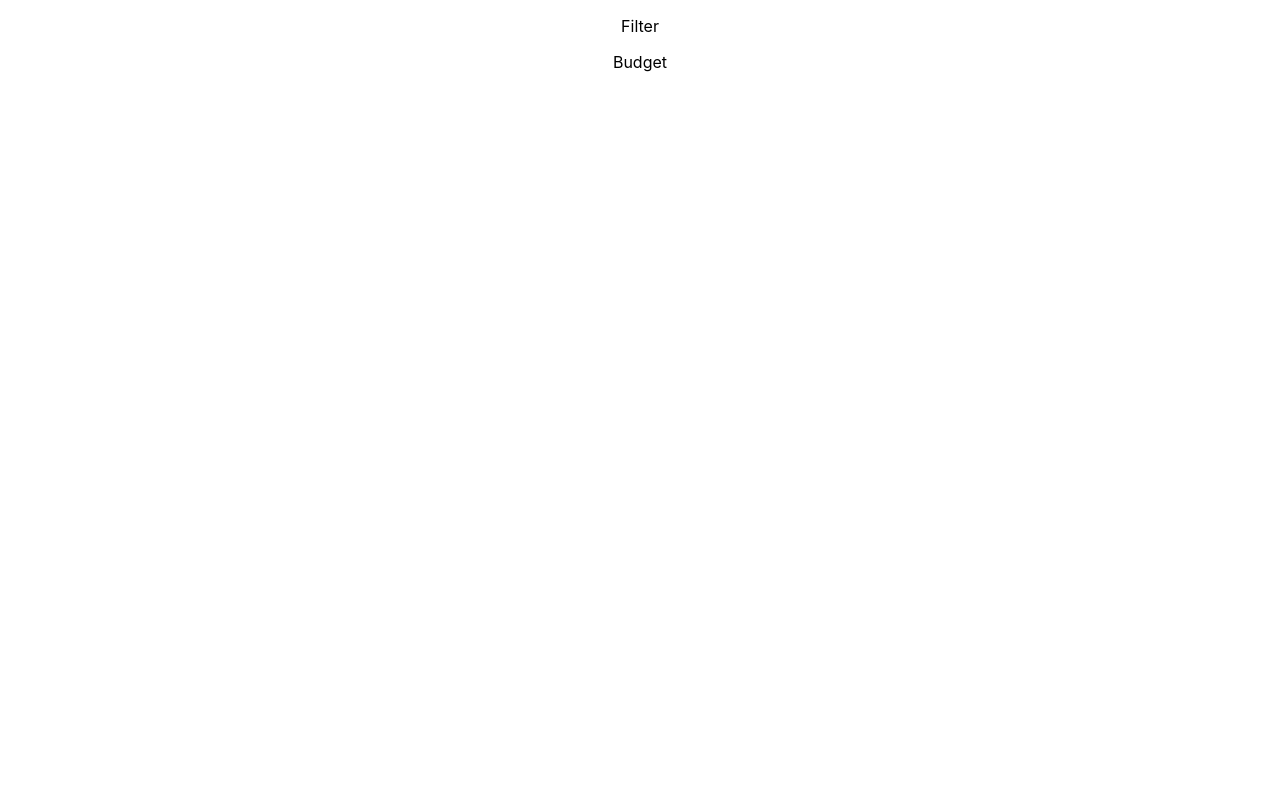
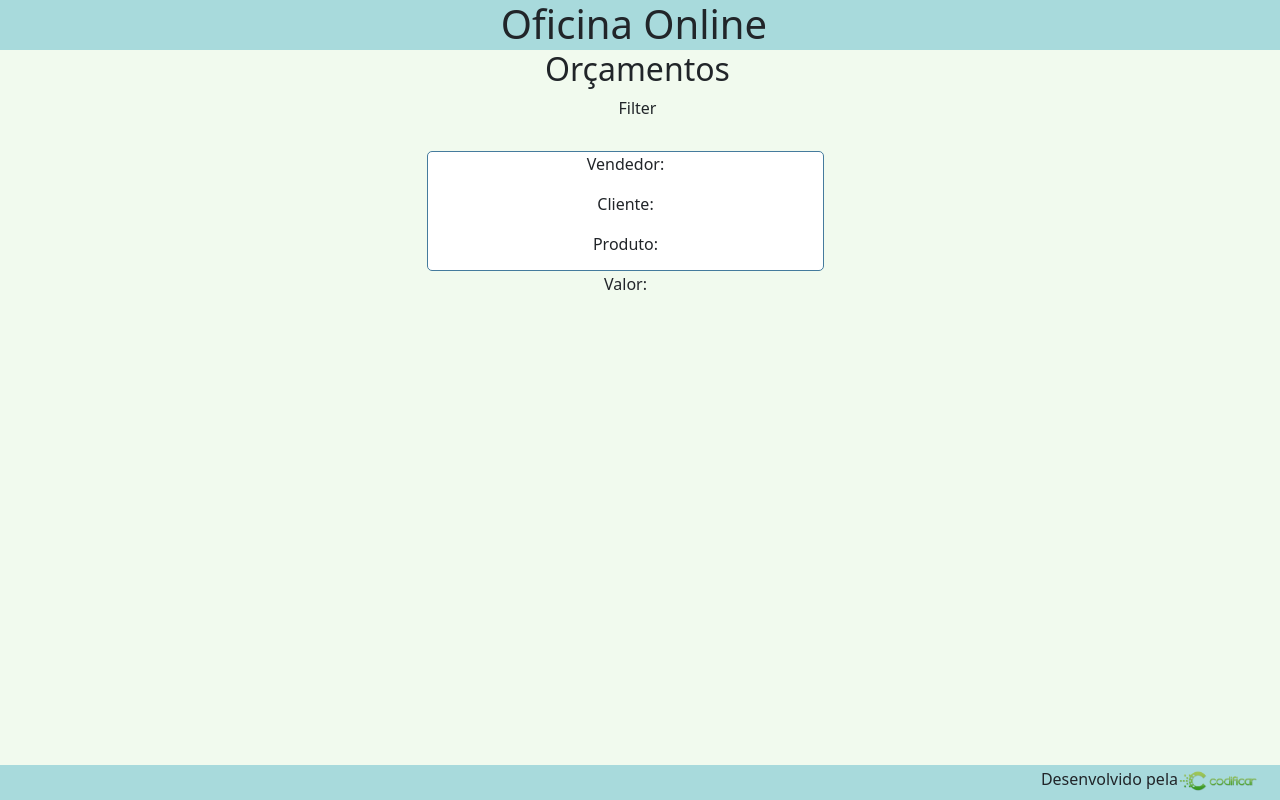
Before and after one commit to robsoneducardo/ps_codificar, a React (Create React App) app: page / in a window 1280 px wide. Built offline with nearby package versions, Linux system fonts and the light colour scheme.

Commit message:
model placed in App

```diff
--- a/src/App.js
+++ b/src/App.js
@@ -6,8 +6,38 @@ import Budget from "./components/Budget";
 function App() {
   return (
     <div className="App">
-      <Filter/>
-      <Budget/>
+      <header className="row">
+        <div className="col-12">
+          <h1>Oficina Online</h1>
+        </div>
+      </header>
+      <main>
+        <div className="container-fluid">
+          <div className="row justify-content-center" >
+            <div className="col-lg-5 col-md-8 col-sm-11 col-12 sizer">
+              <h2>Orçamentos</h2>
+              <div className="row">
+                <div className="col-12">
+                  <Filter/>
+                </div>
+                <div className="row justify-content-center rowling" >
+                  <div className="col-10 rolling">
+                    <Budget/>
+                  </div>
+                </div>
+              </div>
+            </div>
+          </div>
+        </div>
+      </main>
+      <footer className="row align-items-center">
+        <div className="col-12">
+          <p>
+            Desenvolvido pela
+            <img src="./logo-cod.png" width="80" />
+          </p>
+        </div>
+      </footer>
     </div>
   );
 }
--- a/src/components/Budget.js
+++ b/src/components/Budget.js
@@ -1,7 +1,13 @@
 import React from "react";
+import "../style.css"
 
 export default function Budget(props){
     return(
-            <p>Budget</p>
+            <div className={"item"}>
+                <p>Vendedor: </p>
+                <p>Cliente: </p>
+                <p>Produto: </p>
+                <p>Valor: </p>
+            </div>
     )
 }
--- a/src/index.js
+++ b/src/index.js
@@ -1,8 +1,11 @@
 import React from 'react';
 import ReactDOM from 'react-dom';
 import './index.css';
+import './bootstrap.min.css';
+import './style.css';
 import App from './App';
 import reportWebVitals from './reportWebVitals';
+
 
 ReactDOM.render(
         <App/>,
--- a/src/style.css
+++ b/src/style.css
@@ -85,7 +85,7 @@ footer p{
 }
 
 .rolling{
-    overflow-y: scroll;
+    overflow-y: auto;
     height: calc(100vh - 290px);
 }
 
```
Also changed, not shown: public/logo-cod.png (added), src/logo-cod.png (added).
